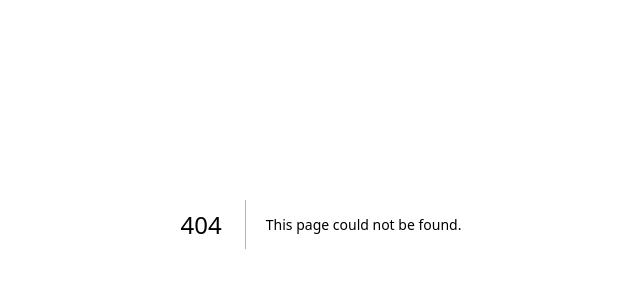
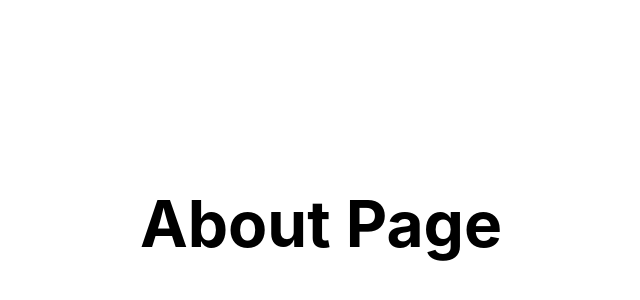
Before and after one commit to answebdev/next-sanity2, a Next.js app in the folder frontend/: page /about in a window 1280 px wide. Before the commit this address had no page. Shown: the part 176-476 px from the top of the page, without its empty margins (319-959 px from the left). Built offline with nearby package versions, Linux system fonts and the light colour scheme.

Commit message:
add Sanity client

```diff
--- a/frontend/package.json
+++ b/frontend/package.json
@@ -9,6 +9,7 @@
     "lint": "next lint"
   },
   "dependencies": {
+    "@sanity/client": "^6.1.2",
     "next": "13.4.3",
     "react": "18.2.0",
     "react-dom": "18.2.0"
--- /dev/null
+++ b/frontend/pages/about.js
@@ -0,0 +1,34 @@
+import Head from 'next/head';
+import Image from 'next/image';
+import styles from '../styles/Home.module.css';
+
+export default function Home() {
+    return (
+        <div className={styles.container}>
+            <Head>
+                <title>Next / Sanity Blog - About</title>
+                <meta name="description" content="Generated by create next app" />
+                <link rel="icon" href="/favicon.ico" />
+            </Head>
+
+            <main className={styles.main}>
+                <h1 className={styles.title}>
+                    About Page
+                </h1>
+            </main>
+
+            {/* <footer className={styles.footer}>
+                <a
+                    href="https://vercel.com?utm_source=create-next-app&utm_medium=default-template&utm_campaign=create-next-app"
+                    target="_blank"
+                    rel="noopener noreferrer"
+                >
+                    Powered by{' '}
+                    <span className={styles.logo}>
+                        <Image src="/vercel.svg" alt="Vercel Logo" width={72} height={16} />
+                    </span>
+                </a>
+            </footer> */}
+        </div>
+    );
+}
```
Also changed, not shown: frontend/client.js (added, +8 -0 lines), frontend/pages/index.js (+5 -5 lines), frontend/.babelrc (added), frontend/.eslintrc.json, 2 other files (tests, documents, lock files or other folders).
